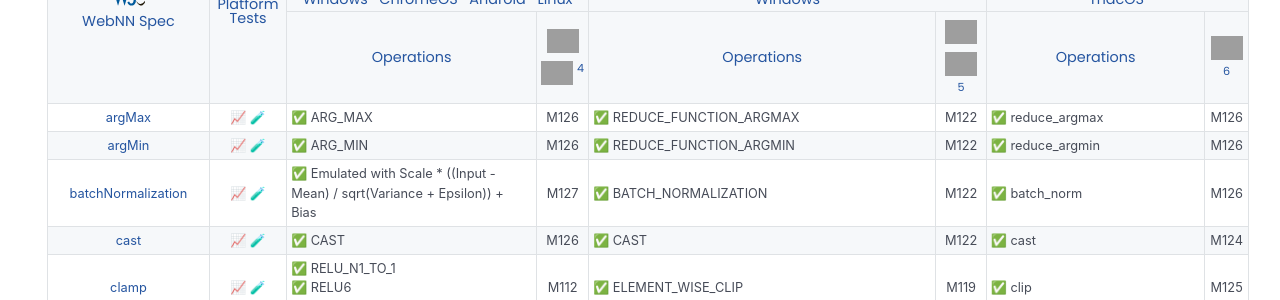
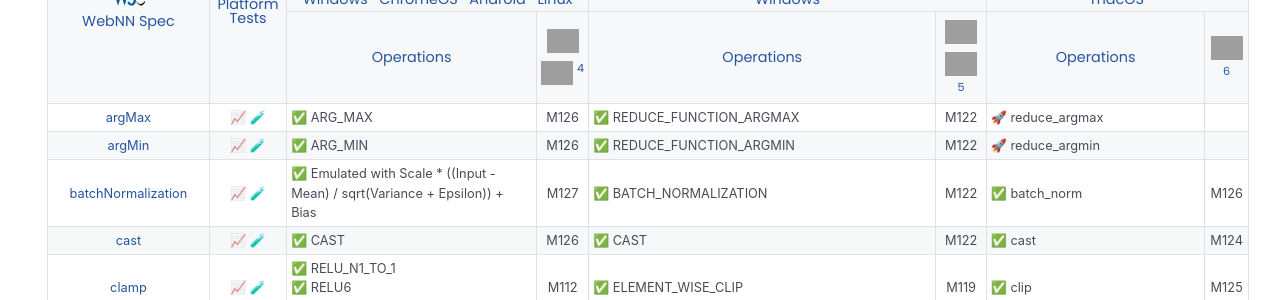
Before and after one commit to webmachinelearning/webmachinelearning.github.io, a Jekyll site: the page built from webnn-status.md, in a window 1280 px wide and 1400 px high, cut to the strip 275-575 px from the top of the window. Built offline with Jekyll 4.4.1, drawn with Linux system fonts in a browser that asks for light colours; some of the changed text lies outside the part shown; grey boxes are pictures that could not be loaded.

Commit message:
Update data based on feedback of philloooo

```diff
--- a/assets/json/webnn_status.json
+++ b/assets/json/webnn_status.json
@@ -17,8 +17,8 @@
       "dml_progress": 4,
       "dml_chromium_version_added": "M122",
       "coreml_op": ["reduce_argmax"],
-      "coreml_progress": 4,
-      "coreml_chromium_version_added": "M126",
+      "coreml_progress": 3,
+      "coreml_chromium_version_added": "",
       "fw_tflite_op": [""],
       "fw_tflite_progress": 2,
       "fw_tflite_version_added": "",
@@ -46,8 +46,8 @@
       "dml_progress": 4,
       "dml_chromium_version_added": "M122",
       "coreml_op": ["reduce_argmin"],
-      "coreml_progress": 4,
-      "coreml_chromium_version_added": "M126",
+      "coreml_progress": 3,
+      "coreml_chromium_version_added": "",
       "fw_tflite_op": [""],
       "fw_tflite_progress": 2,
       "fw_tflite_version_added": "",
@@ -885,9 +885,9 @@
       ],
       "dml_progress": 4,
       "dml_chromium_version_added": "M121",
-      "coreml_op": [""],
-      "coreml_progress": 2,
-      "coreml_chromium_version_added": "",
+      "coreml_op": ["Emulated with mul(a, -1)"],
+      "coreml_progress": 4,
+      "coreml_chromium_version_added": "M127",
       "fw_tflite_op": [
         "Neg"
       ],
@@ -1374,7 +1374,7 @@
       ],
       "dml_progress": 4,
       "dml_chromium_version_added": "M122",
-      "coreml_op": ["linear"],
+      "coreml_op": ["Emulated with add(mul(alpha, a), beta)"],
       "coreml_progress": 4,
       "coreml_chromium_version_added": "M126",
       "fw_tflite_op": [""],
```
